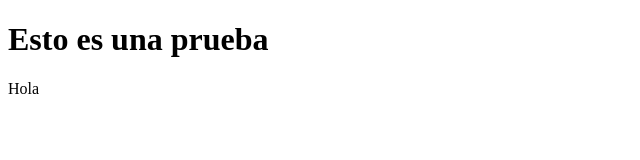
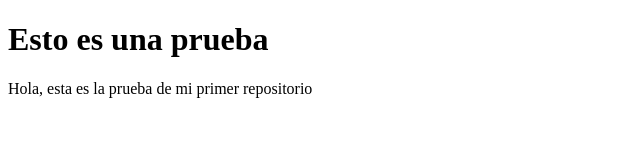
Before and after one commit to Matissf92/proyectoCursoPrework, a plain HTML site: page index.html in a window 1280 px wide. Shown: the whole page, without its empty margins (0-640 px from the left). Drawn offline with Linux system fonts and the light colour scheme.

Commit message:
cambios agregamos esta es la prueba de mi primer repositorio

```diff
--- a/index.html
+++ b/index.html
@@ -8,6 +8,6 @@
 </head>
 <body>
     <h1>Esto es una prueba</h1>
-    <p>Hola</p>
+    <p>Hola, esta es la prueba de mi primer repositorio</p>
 </body>
 </html>
```
